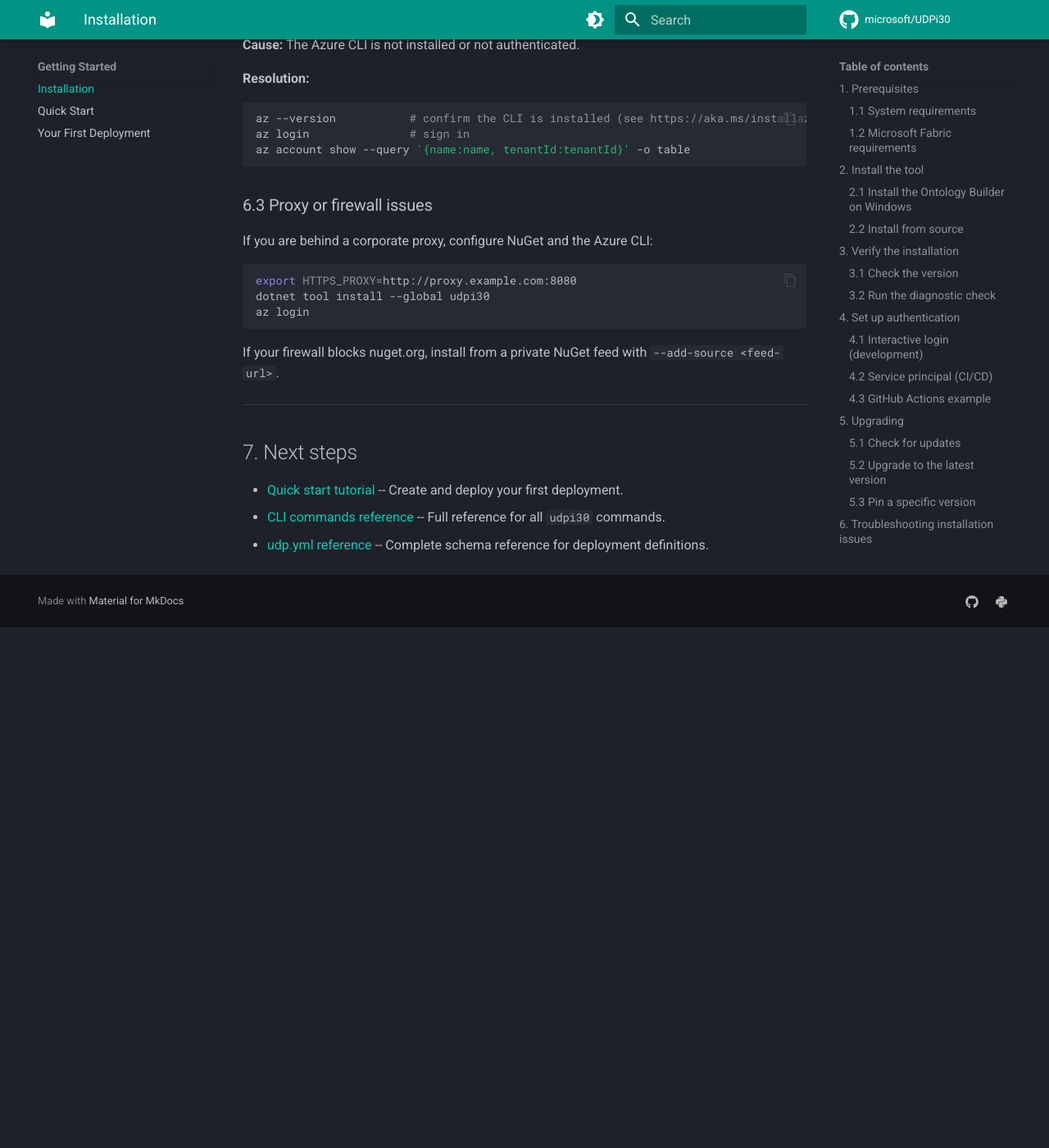
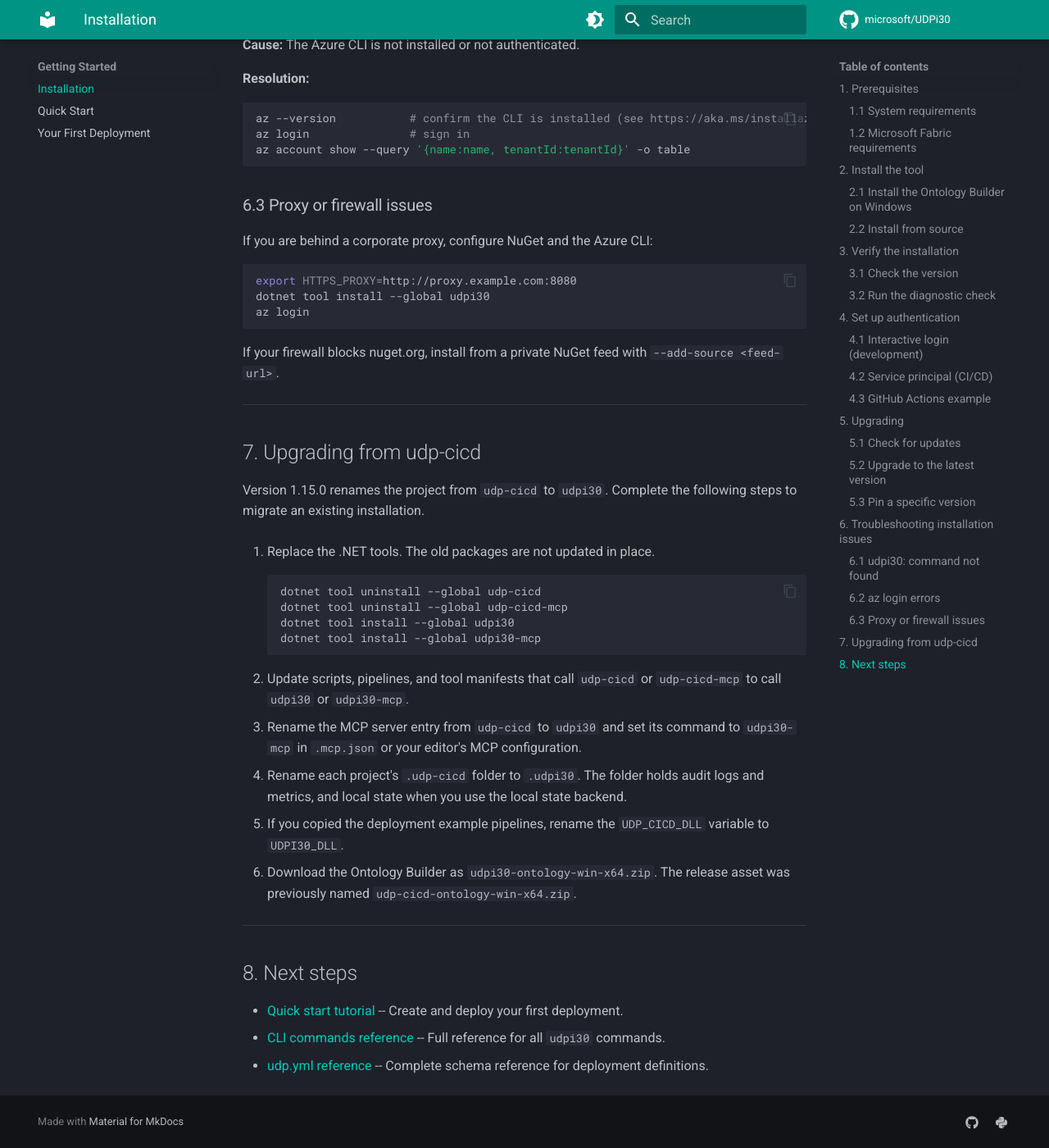
Before and after one commit to microsoft/UDPi30, an MkDocs documentation site: the page built from docs/getting-started/installation.md, in a window 1280 px wide and 1400 px high, scrolled down 6160 px. Shown: the whole window at 82% size. Built offline with MkDocs 1.6.1 and Material for MkDocs 9.7.7, drawn with Linux system fonts in a browser that asks for light colours; comment, search, counter and statistics services are not loaded; before the commit the page ends 6925 px from its top, so only the background shows below that.

Commit message:
chore(release): prepare 1.15.0 with udpi30 rename docs
- add 1.15.0 changelog and upgrade-from-udp-cicd guide
- bump package version and fix repository URLs

Co-authored-by: Copilot <223556219+Copilot@users.noreply.github.com>

````diff
--- a/docs/getting-started/installation.md
+++ b/docs/getting-started/installation.md
@@ -229,7 +229,7 @@ dotnet tool update --global udpi30
 For reproducible CI/CD pipelines, pin the version when installing:
 
 ```bash
-dotnet tool install --global udpi30 --version 1.14.0
+dotnet tool install --global udpi30 --version 1.15.0
 ```
 
 Or commit a [tool manifest](https://learn.microsoft.com/dotnet/core/tools/local-tools) (`.config/dotnet-tools.json`) and run `dotnet tool restore`.
@@ -280,7 +280,28 @@ If your firewall blocks nuget.org, install from a private NuGet feed with `--add
 
 ---
 
-## 7. Next steps
+## 7. Upgrading from udp-cicd
+
+Version 1.15.0 renames the project from `udp-cicd` to `udpi30`. Complete the following steps to migrate an existing installation.
+
+1. Replace the .NET tools. The old packages are not updated in place.
+
+    ```bash
+    dotnet tool uninstall --global udp-cicd
+    dotnet tool uninstall --global udp-cicd-mcp
+    dotnet tool install --global udpi30
+    dotnet tool install --global udpi30-mcp
+    ```
+
+2. Update scripts, pipelines, and tool manifests that call `udp-cicd` or `udp-cicd-mcp` to call `udpi30` or `udpi30-mcp`.
+3. Rename the MCP server entry from `udp-cicd` to `udpi30` and set its command to `udpi30-mcp` in `.mcp.json` or your editor's MCP configuration.
+4. Rename each project's `.udp-cicd` folder to `.udpi30`. The folder holds audit logs and metrics, and local state when you use the local state backend.
+5. If you copied the deployment example pipelines, rename the `UDP_CICD_DLL` variable to `UDPI30_DLL`.
+6. Download the Ontology Builder as `udpi30-ontology-win-x64.zip`. The release asset was previously named `udp-cicd-ontology-win-x64.zip`.
+
+---
+
+## 8. Next steps
 
 - [Quick start tutorial](../getting-started/quickstart.md) -- Create and deploy your first deployment.
 - [CLI commands reference](../cli/commands.md) -- Full reference for all `udpi30` commands.
````
Also changed, not shown: CHANGELOG.md (+22 -0 lines), README.md (+1 -1 lines), 1 other file.
